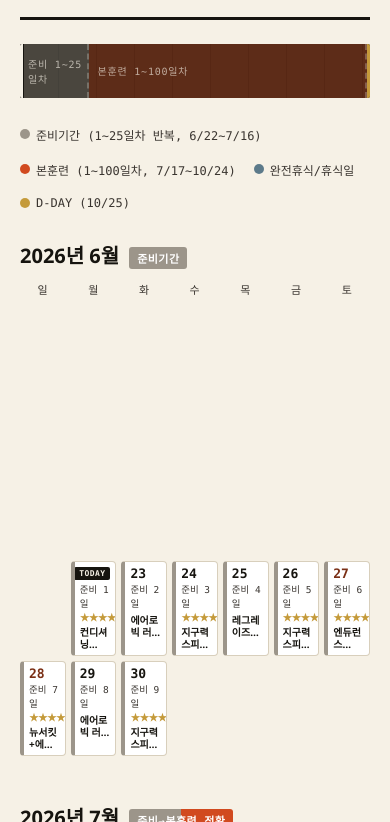
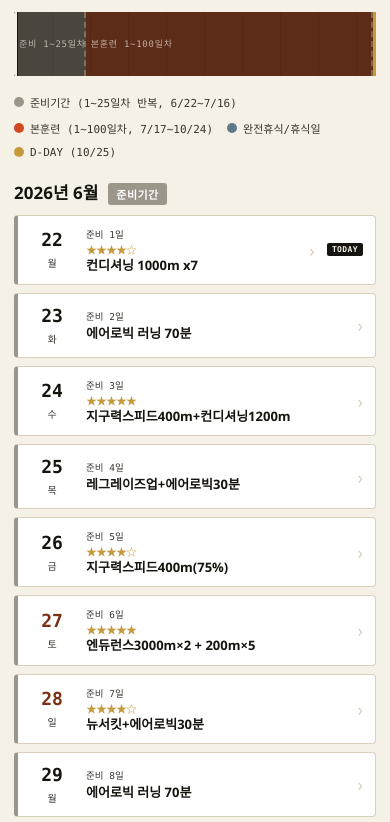
Before and after one commit to cjgzzangcokp9-spec/sub3-schedule, a plain HTML site: page index.html in a window 390 px wide. Shown: the part 169-991 px from the top of the page. Drawn offline with Linux system fonts and the light colour scheme.

Commit message:
Update index.html

```diff
--- a/index.html
+++ b/index.html
@@ -143,6 +143,7 @@ body{
   overflow:hidden;
 }
 .cell:hover{transform:translateY(-2px);box-shadow:0 6px 14px rgba(0,0,0,0.12);z-index:2;}
+.cell:focus-visible{outline:2px solid var(--track-red);outline-offset:2px;}
 .cell.empty{background:transparent;border:none;cursor:default;}
 .cell.empty:hover{transform:none;box-shadow:none;}
 
@@ -151,6 +152,10 @@ body{
 .cell.dday{border-left:4px solid var(--lane-gold);background:#FFF8E8;}
 .cell.rest{border-left:4px solid var(--rest-blue);}
 
+/* desktop: date-col/body-col stack vertically, chevron+weekday-label hidden */
+.cell .date-col{display:flex;flex-direction:row;align-items:baseline;gap:4px;}
+.cell .weekday-label{display:none;}
+.cell .chevron{display:none;}
 .cell .date-num{
   font-family:var(--mono);font-weight:700;font-size:13px;
 }
@@ -221,10 +226,69 @@ footer.note{
   font-size:12.5px;color:var(--ink-soft);line-height:1.7;
   border-top:1px solid var(--line);padding-top:16px;
 }
-@media (max-width:640px){
-  .cell{min-height:80px;padding:4px 5px;}
-  .cell .title{font-size:10px;-webkit-line-clamp:2;}
-  .header .stats{gap:14px;}
+
+/* ===== MOBILE: switch grid -> vertical list ===== */
+@media (max-width:680px){
+  .wrap{padding:18px 14px 60px;}
+  .header{flex-direction:column;align-items:flex-start;gap:10px;padding-bottom:14px;margin-bottom:18px;}
+  .header .stats{gap:18px;align-self:stretch;justify-content:flex-start;}
+  .stat{text-align:left;}
+
+  .lane-progress{height:64px;margin-bottom:18px;}
+  .lane-progress .seg{font-size:9px;padding-left:5px;white-space:nowrap;}
+
+  .legend{gap:10px 14px;margin-bottom:20px;font-size:11px;}
+
+  .month{margin-bottom:30px;}
+  .month-title{font-size:17px;margin-bottom:10px;}
+
+  /* hide weekday header row on mobile list view */
+  .wd{display:none;}
+
+  .cal-grid{
+    grid-template-columns:1fr;
+    gap:8px;
+  }
+  .cell.empty{display:none;}
+
+  .cell{
+    min-height:0;
+    flex-direction:row;
+    align-items:center;
+    padding:11px 12px;
+    gap:12px;
+    -webkit-tap-highlight-color:rgba(209,74,31,0.15);
+  }
+  .cell:active{transform:scale(0.985);background:var(--paper-dim);}
+  .cell:hover{transform:none;box-shadow:none;}
+
+  .cell .date-col{
+    display:flex;flex-direction:column;align-items:center;justify-content:center;
+    min-width:44px;
+  }
+  .cell .weekday-label{
+    display:block;font-family:var(--mono);font-size:10px;color:var(--ink-soft);margin-top:1px;
+  }
+  .cell .date-num{font-size:18px;}
+  .cell .date-num.weekend{color:var(--track-red-dim);}
+  .cell .day-tag{margin-top:0;}
+  .cell .body-col{flex:1;min-width:0;}
+  .cell .title{
+    font-size:13px;-webkit-line-clamp:2;margin-top:2px;
+  }
+  .cell .stars{margin-top:3px;font-size:11px;}
+  .cell .chevron{
+    display:block;font-size:18px;color:var(--line);flex-shrink:0;
+  }
+  .cell .today-badge{position:static;margin-left:auto;align-self:center;order:99;}
+
+  /* modal full-screen-ish on mobile */
+  .modal-overlay{padding:0;align-items:flex-end;}
+  .modal{
+    max-width:100%;width:100%;max-height:88vh;
+    border-radius:14px 14px 0 0;border:none;border-top:2px solid var(--ink);
+    padding:22px 18px 28px;
+  }
 }
 </style>
 </head>
@@ -553,13 +617,24 @@ function buildCalendar(){
       const dayTagText = entry.phase==='dday' ? 'D-DAY' : (entry.phase==='prep' ? `준비 ${entry.programDay}일` : `${entry.programDay}일차`);
 
       cell.innerHTML = `
-        <div class="date-num ${isWeekend?'weekend':''}">${d}</div>
-        <div class="day-tag">${dayTagText}</div>
-        ${content.stars ? `<div class="stars">${starString(content.stars)}</div>` : ''}
-        <div class="title">${content.title||''}</div>
+        <div class="date-col">
+          <div class="date-num ${isWeekend?'weekend':''}">${d}</div>
+          <div class="weekday-label">${WEEKDAYS[weekdayIdx]}</div>
+        </div>
+        <div class="body-col">
+          <div class="day-tag">${dayTagText}</div>
+          ${content.stars ? `<div class="stars">${starString(content.stars)}</div>` : ''}
+          <div class="title">${content.title||''}</div>
+        </div>
+        <div class="chevron">›</div>
         ${iso===TODAY_ISO ? '<div class="today-badge">TODAY</div>' : ''}
       `;
+      cell.setAttribute('role','button');
+      cell.setAttribute('tabindex','0');
       cell.addEventListener('click', ()=>openModal(iso, entry.phase, entry.programDay));
+      cell.addEventListener('keydown', (e)=>{
+        if(e.key==='Enter' || e.key===' '){ e.preventDefault(); openModal(iso, entry.phase, entry.programDay); }
+      });
       grid.appendChild(cell);
     }
 
```
